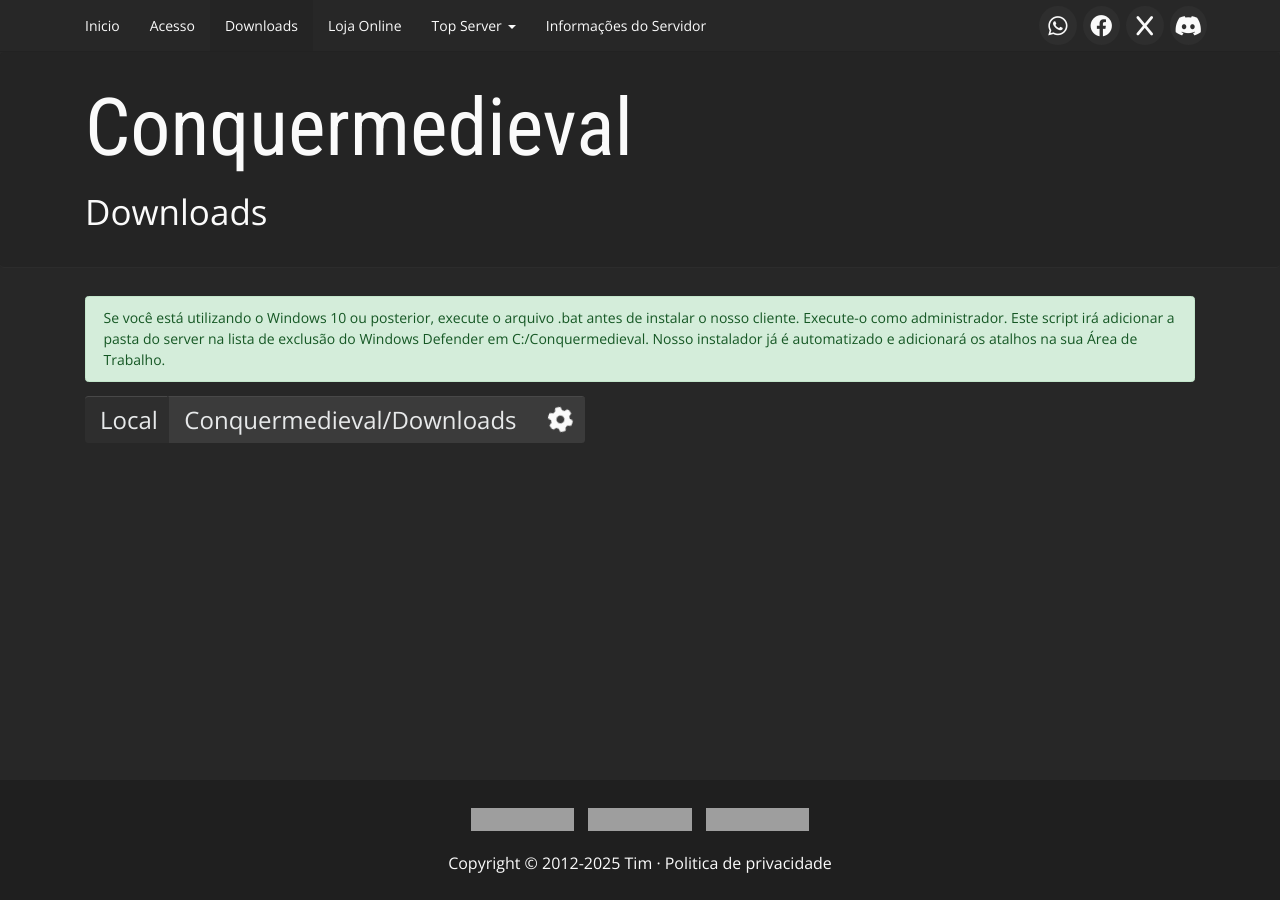
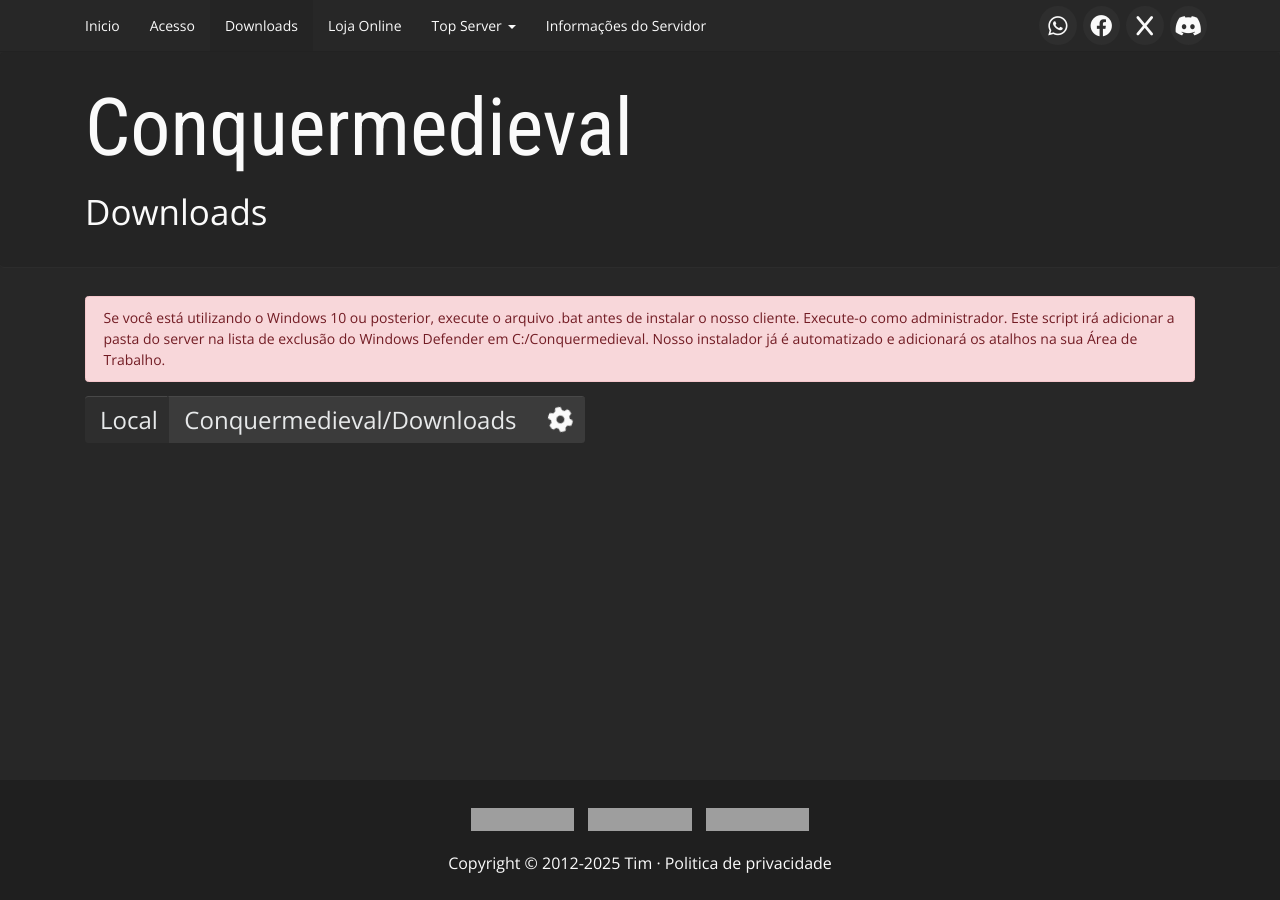
Before and after one commit to conquermedieval/conquermedieval.github.io, a Jekyll site: the page built from downloads.html, in a window 1280 px wide. Built offline with Jekyll 4.4.1, drawn with Linux system fonts in a browser that asks for light colours; grey boxes are pictures that could not be loaded.

Commit message:
Update downloads.html

```diff
--- a/downloads.html
+++ b/downloads.html
@@ -5,7 +5,7 @@
 
 <div class="container-downloads">
     <div class="container">
-             <p class="alert alert-success">Se você está utilizando o Windows 10 ou posterior, execute o arquivo .bat antes de instalar o nosso cliente. Execute-o como administrador. Este script irá adicionar a pasta do server na lista de exclusão do Windows Defender em C:/Conquermedieval. Nosso instalador já é automatizado e adicionará os atalhos na sua Área de Trabalho. </p>
+             <p class="alert alert-danger">Se você está utilizando o Windows 10 ou posterior, execute o arquivo .bat antes de instalar o nosso cliente. Execute-o como administrador. Este script irá adicionar a pasta do server na lista de exclusão do Windows Defender em C:/Conquermedieval. Nosso instalador já é automatizado e adicionará os atalhos na sua Área de Trabalho. </p>
          <div class="text-center">
         <div class="downloads-repo-container input-group">
             <div class="input-group-prepend">
```
